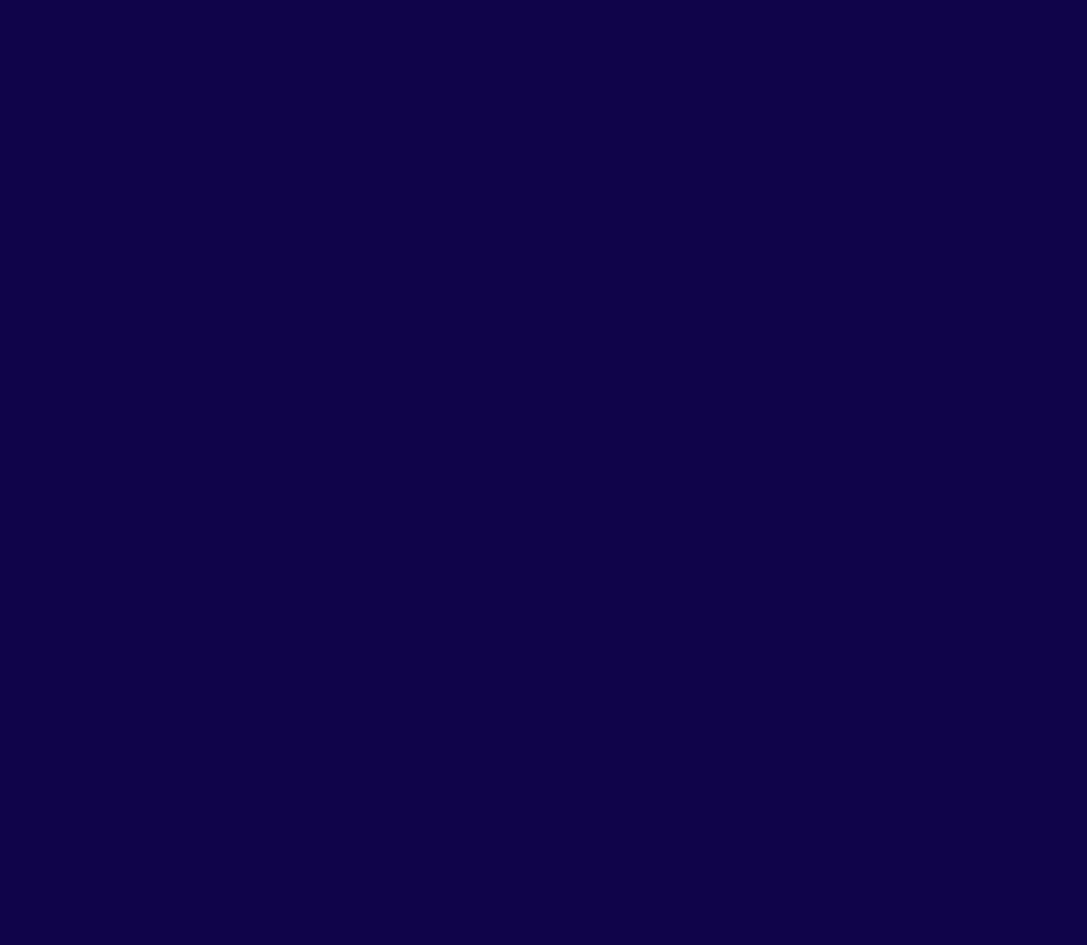
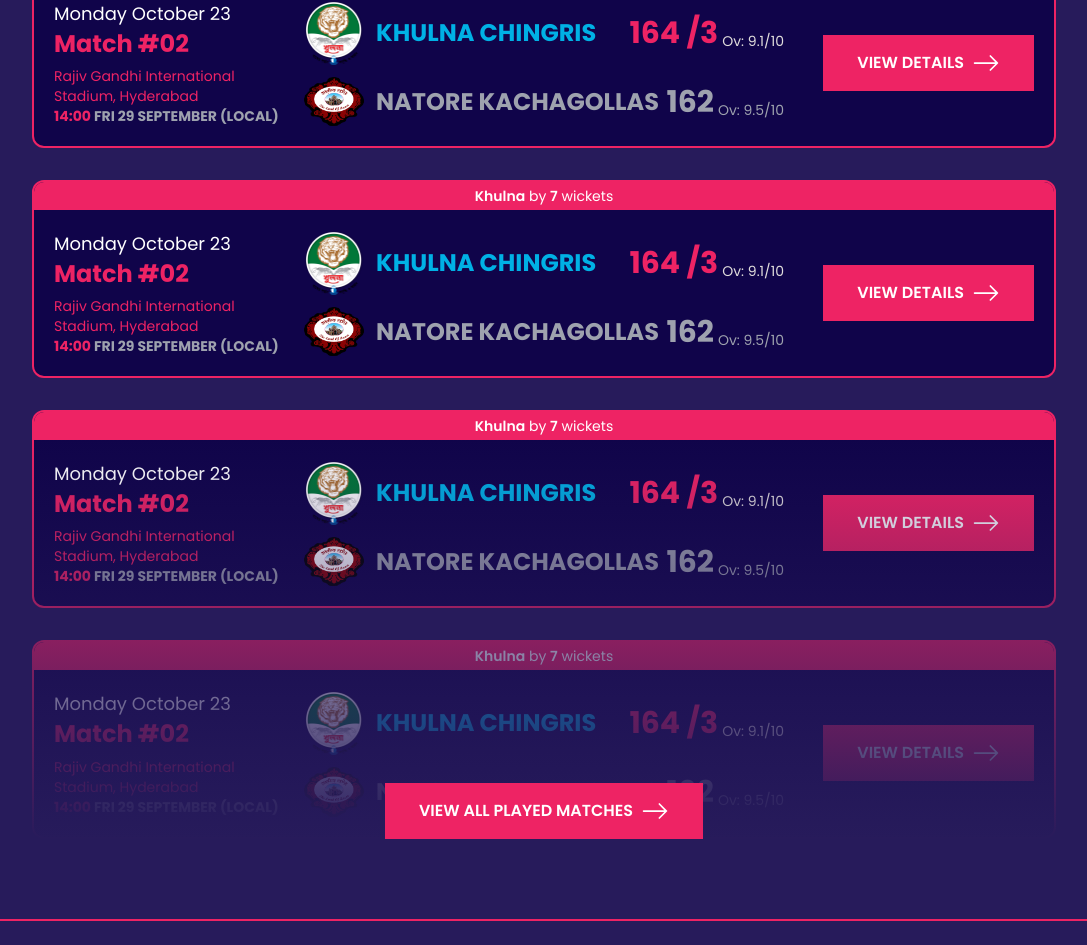
Before and after one commit to mjaumi/NEXT-KKPL-fantasy-premier-league, a Next.js app: page / in a window 1280 px wide. Shown: the part 3186-4131 px from the top of the page, without its empty margins (96-1183 px from the left). Before the commit the page ends 2892 px from the top, so only its background shows below. Built offline with nearby package versions, Linux system fonts and the light colour scheme.

Commit message:
home page design done

```diff
--- a/src/app/layout.tsx
+++ b/src/app/layout.tsx
@@ -20,7 +20,7 @@ export default function RootLayout({
     <html lang='en'>
       <body className='font-poppins bg-KKPL-dark-blue text-white'>
         <Header />
-        <main className='py-32 min-h-screen'>{children}</main>
+        <main className='pt-32 min-h-screen'>{children}</main>
         <Footer />
       </body>
     </html>
--- a/src/app/page.tsx
+++ b/src/app/page.tsx
@@ -1,4 +1,5 @@
 import ComingUpNext from '@/components/HomeComponents/ComingUpNext';
+import PlayedMatches from '@/components/HomeComponents/PlayedMatches';
 import TopPerformers from '@/components/HomeComponents/TopPerformers';
 import UpcomingMatches from '@/components/HomeComponents/UpcomingMatches';
 
@@ -9,6 +10,7 @@ export default function HomePage() {
       <ComingUpNext />
       <TopPerformers />
       <UpcomingMatches />
+      <PlayedMatches />
     </>
   );
 }
--- /dev/null
+++ b/src/components/HomeComponents/PlayedMatches.tsx
@@ -0,0 +1,33 @@
+import React from 'react';
+import SectionTitle from '../shared/SectionTitle';
+import MatchCard from '../shared/Cards/MatchCard';
+import { match1CardData } from '@/constants/matchCardData';
+import KKPLButton from '../shared/KKPLButton';
+import { BsArrowRight } from 'react-icons/bs';
+
+const PlayedMatches = () => {
+  // rendering played matches component here
+  return (
+    <section className='bg-KKPL-dark-purple py-20'>
+      <div className='relative w-[90%] lg:w-4/5 max-w-[1500px] mx-auto space-y-10'>
+        <SectionTitle title='Played Matches' />
+        <div className='space-y-8'>
+          <MatchCard matchData={match1CardData} />
+          <MatchCard matchData={match1CardData} />
+          <MatchCard matchData={match1CardData} />
+          <MatchCard matchData={match1CardData} />
+          <MatchCard matchData={match1CardData} />
+        </div>
+
+        <div className='absolute h-1/3 w-full bottom-0 bg-gradient-to-t from-KKPL-dark-purple z-20 to-transparent flex justify-center items-end'>
+          <KKPLButton>
+            view all played matches
+            <BsArrowRight className='w-7 h-7 ml-2' />
+          </KKPLButton>
+        </div>
+      </div>
+    </section>
+  );
+};
+
+export default PlayedMatches;
--- a/src/components/HomeComponents/UpcomingMatches.tsx
+++ b/src/components/HomeComponents/UpcomingMatches.tsx
@@ -8,7 +8,7 @@ import { match2CardData } from '@/constants/matchCardData';
 const UpcomingMatches = () => {
   // rendering upcoming matches component here
   return (
-    <section className='relative w-[90%] lg:w-4/5 max-w-[1500px] mx-auto py-20 space-y-10'>
+    <section className='relative w-[90%] lg:w-4/5 max-w-[1500px] mx-auto py-20 mb-20 space-y-10'>
       <SectionTitle title='Upcoming Matches' />
 
       <div className='space-y-8'>
--- a/src/components/shared/Cards/MatchCard.tsx
+++ b/src/components/shared/Cards/MatchCard.tsx
@@ -38,7 +38,7 @@ const MatchCard = ({ matchData }: { matchData: IMatchCard }) => {
 
   // rendering match card component here
   return (
-    <div className='border-2 border-KKPL-light-red rounded-xl overflow-hidden'>
+    <div className='border-2 bg-KKPL-dark-blue border-KKPL-light-red rounded-xl overflow-hidden'>
       {hasFinished && result && (
         <p className='bg-KKPL-light-red text-center py-1 text-sm'>
           <span className='font-semibold'>{result.winingTeam}</span> by{' '}
```
